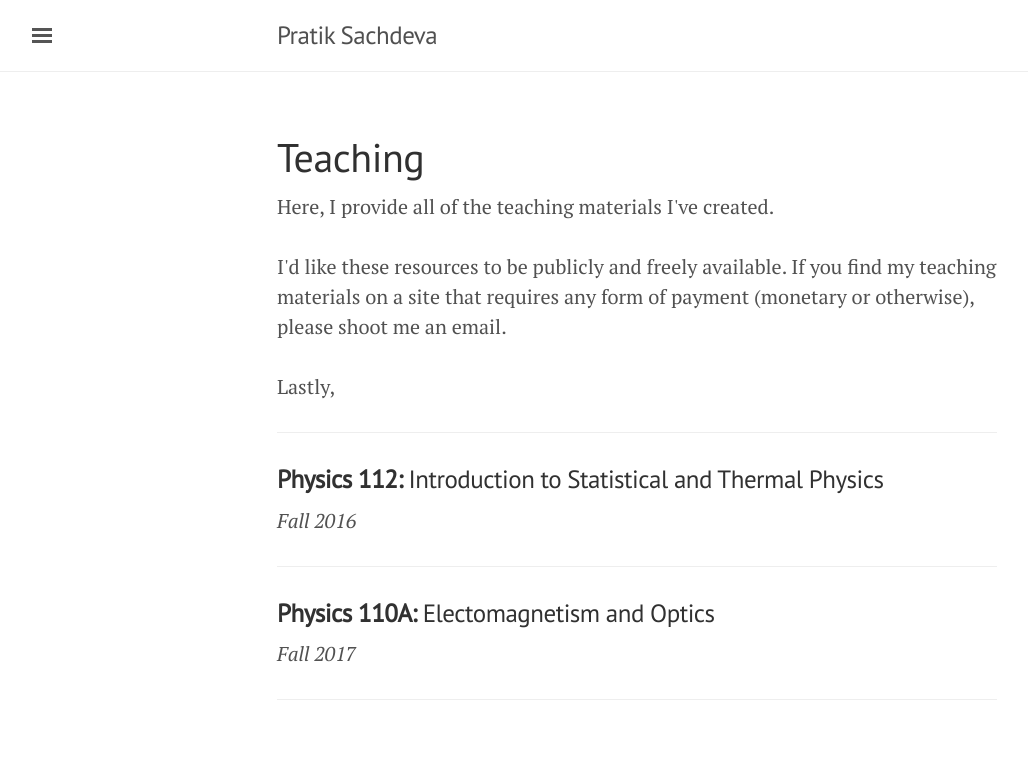
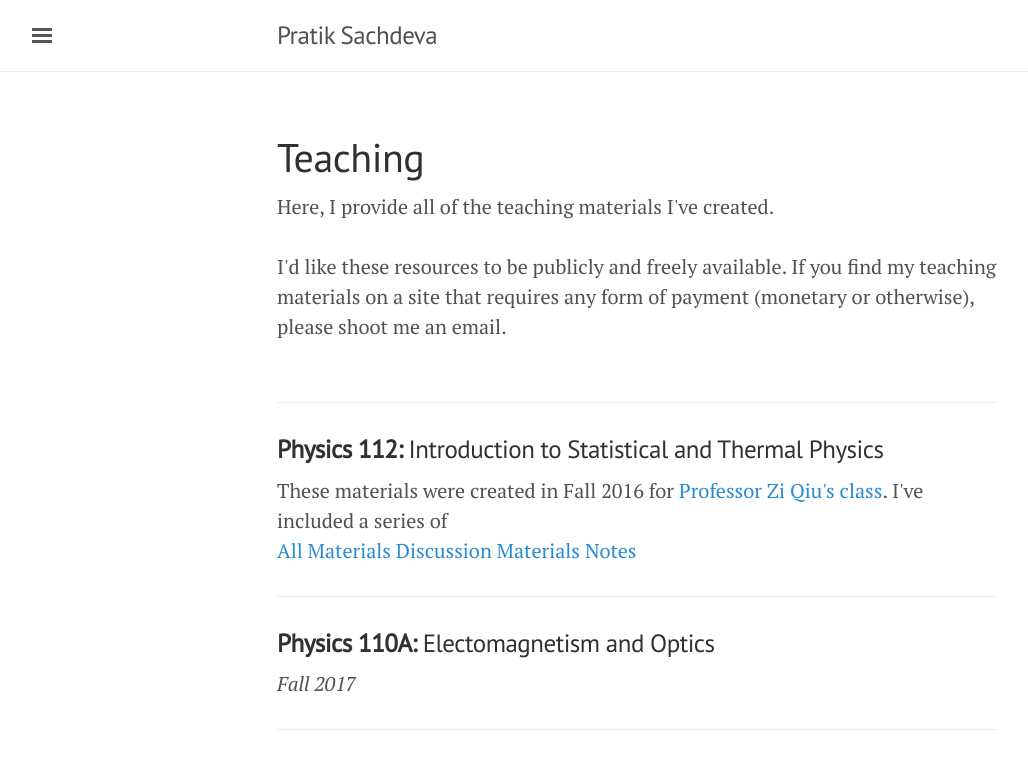
Before and after one commit to pssachdeva/pssachdeva.github.io, a Jekyll site: the page built from teaching.html, in a window 1280 px wide. Shown: the top 769 px of the page, without its empty margins (3-1031 px from the left). Built offline with Jekyll 4.4.1, drawn with Linux system fonts in a browser that asks for light colours.

Commit message:
teaching

```diff
--- a/teaching.html
+++ b/teaching.html
@@ -6,12 +6,16 @@ Here, I provide all of the teaching materials I've created.<br><br>
 
 I'd like these resources to be publicly and freely available. If you find my teaching materials on a site that requires any form of payment (monetary or otherwise), please shoot me an email. <br><br>
 
-Lastly,
 
 <hr>
 <div>
 	<h3><b>Physics 112:</b> Introduction to Statistical and Thermal Physics  <br></h3>
-		<i>Fall 2016</i><br>
+		These materials were created in Fall 2016 for <a href="http://research.physics.berkeley.edu/qiu/teaching/112/112.htm">Professor Zi Qiu's class</a>. I've included a series of <br>
+		<p style="text-align:justify">
+		<a href="https://drive.google.com/open?id=15mSDxXHEadNdlMN0TJ1Awrd7WcnTly4F">All Materials</a>
+		<a href="https://drive.google.com/open?id=1Xe0Qe_fIMmKAWRMVNlAvtFbTIf6AQPUN">Discussion Materials</a>
+		<a href="https://drive.google.com/open?id=1G88lJK6joX_4qdsSzqeFUy2GPnCJzlcC">Notes</a>
+		</p>
 	<hr>
 	<h3><b>Physics 110A:</b> Electomagnetism and Optics<br></h3>
 		<i>Fall 2017</i><br>
```
